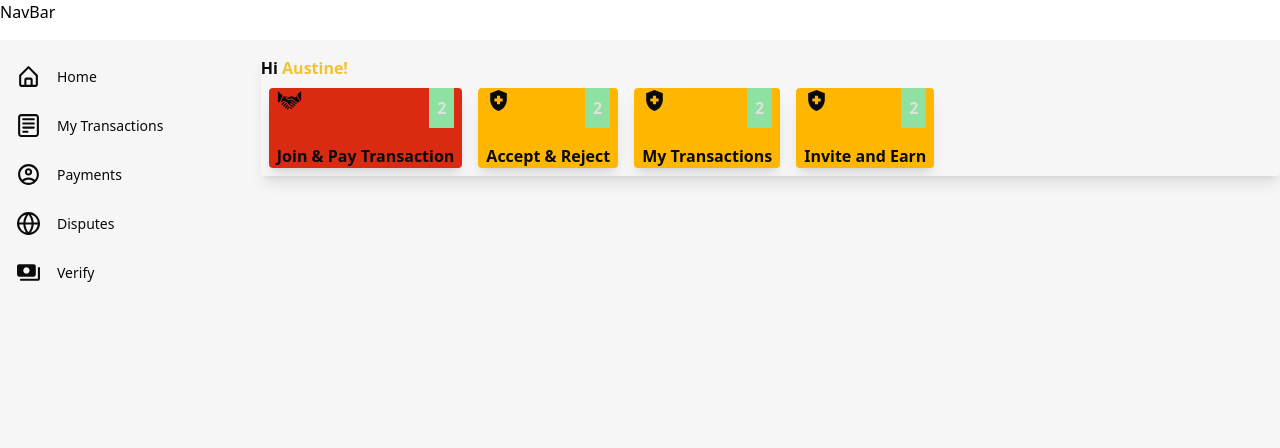
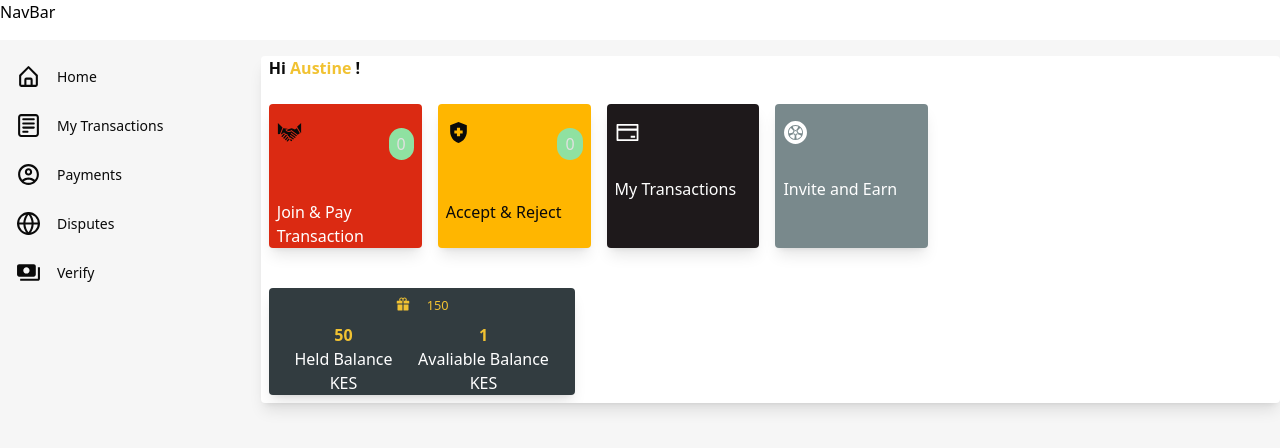
Before and after one commit to Ngatyah/ndovupay, a React (Vite) app: page / in a window 1280 px wide. Shown: the top 448 px of the page. Built offline with nearby package versions, Linux system fonts and the light colour scheme.

Commit message:
Add more features

```diff
--- a/src/Pages/Home/components/Dashboard.jsx
+++ b/src/Pages/Home/components/Dashboard.jsx
@@ -1,60 +1,75 @@
 import React from "react";
-import { GiShakingHands } from "react-icons/gi";
+import { GiShakingHands, GiCarWheel } from "react-icons/gi";
 import { MdHealthAndSafety } from "react-icons/md";
+import { AiOutlineCreditCard, AiFillGift } from "react-icons/ai";
 
 const Dashboard = () => {
   return (
-    <div className="card__theme h-100vh">
-      <h2 className="font-3xl font-bold">
-        Hi <span className="text-neutralGold">Austine!</span>
-        <div className="flex h-[30%]">
-          <div className="card__theme bg-[#DB2A12] m-2">
-            <div className="flex gap-4 justify-between mx-2">
+    <div className="card__theme h-100vh bg-darkBgAlt">
+      <h2 className="font-3xl mb-4 mx-2 font-bold">
+        Hi <span className="text-neutralGold">Austine</span> !
+      </h2>
+      <div className="flex h-[40%]">
+        <div className="card__theme bg-[#DB2A12] w-[15%] m-2">
+          <div className="flex  my-4 gap-4 justify-between mx-2">
             <GiShakingHands size={25} />
-              <div className="bg-[#8FE1A1] text-neutralDark round-full p-2">
-                2
+            <div className="bg-[#8FE1A1] text-neutralDark rounded-full my-2 py-1 px-2">
+              0
             </div>
           </div>
           <div className="mt-4 px-2">
-              <h2>Join & Pay Transaction</h2>
+            <h2 className="text-darkBgAlt">Join & Pay Transaction</h2>
           </div>
         </div>
 
-          <div className="card__theme bg-[#FFB600] m-2">
-            <div className="flex gap-4 justify-between mx-2">
+        <div className="card__theme bg-[#FFB600] w-[15%] m-2">
+          <div className="flex  my-4 gap-4 justify-between mx-2">
             <MdHealthAndSafety size={25} />
-              <div className="bg-[#8FE1A1] text-neutralDark round-full p-2">
-                2
+            <div className="bg-[#8FE1A1] text-neutralDark rounded-full my-2 py-1 px-2">
+              0
             </div>
           </div>
           <div className="mt-4 px-2">
             <h2>Accept & Reject</h2>
           </div>
         </div>
-          <div className="card__theme bg-[#FFB600] m-2">
-            <div className="flex gap-4 justify-between mx-2">
-              <MdHealthAndSafety size={25} />
-              <div className="bg-[#8FE1A1] text-neutralDark round-full p-2">
-                2
+        <div className="card__theme bg-[#1E191B] text-darkBgAlt w-[15%] m-2">
+          <div className="flex  my-4 gap-4 justify-between mx-2">
+            <AiOutlineCreditCard size={25} />
           </div>
-            </div>
-            <div className="mt-4 px-2">
+          <div className="mt-4 px-2 ">
             <h2>My Transactions</h2>
           </div>
         </div>
-          <div className="card__theme bg-[#FFB600] m-2">
-            <div className="flex gap-4 justify-between mx-2">
-              <MdHealthAndSafety size={25} />
-              <div className="bg-[#8FE1A1] text-neutralDark round-full p-2">
-                2
-              </div>
+        <div className="card__theme bg-[#79898C] w-[15%] text-[#fff] m-2">
+          <div className="flex gap-4 justify-between mx-2 my-4">
+            <GiCarWheel size={25} />
           </div>
           <div className="mt-4 px-2">
             <h2>Invite and Earn</h2>
           </div>
         </div>
       </div>
-      </h2>
+      <div className="flex mt-6  h-[40%]">
+        <div className="card__theme bg-[#323C40] w-[30%] text-[#fff] m-2">
+          <div className="flex gap-4 my-2 text-neutralGold self-center">
+            <AiFillGift />
+            <small className="">150</small>
+          </div>
+          <div className="flex w-[100%] justify-evenly">
+            <div className="flex items-center flex-col">
+              <h2 className="text-neutralGold font-bold">50</h2>
+              <h2>Held Balance</h2>
+              <h2>KES</h2>
+            </div>
+            <div className="flex items-center flex-col">
+              <h2 className="text-neutralGold font-bold">1</h2>
+              <h2>Avaliable Balance</h2>
+              <h2>KES</h2>
+            </div>
+          </div>
+        </div>
+      </div>
     </div>
   );
 };
```
Lines whose indentation alone changed are shown as unchanged.
